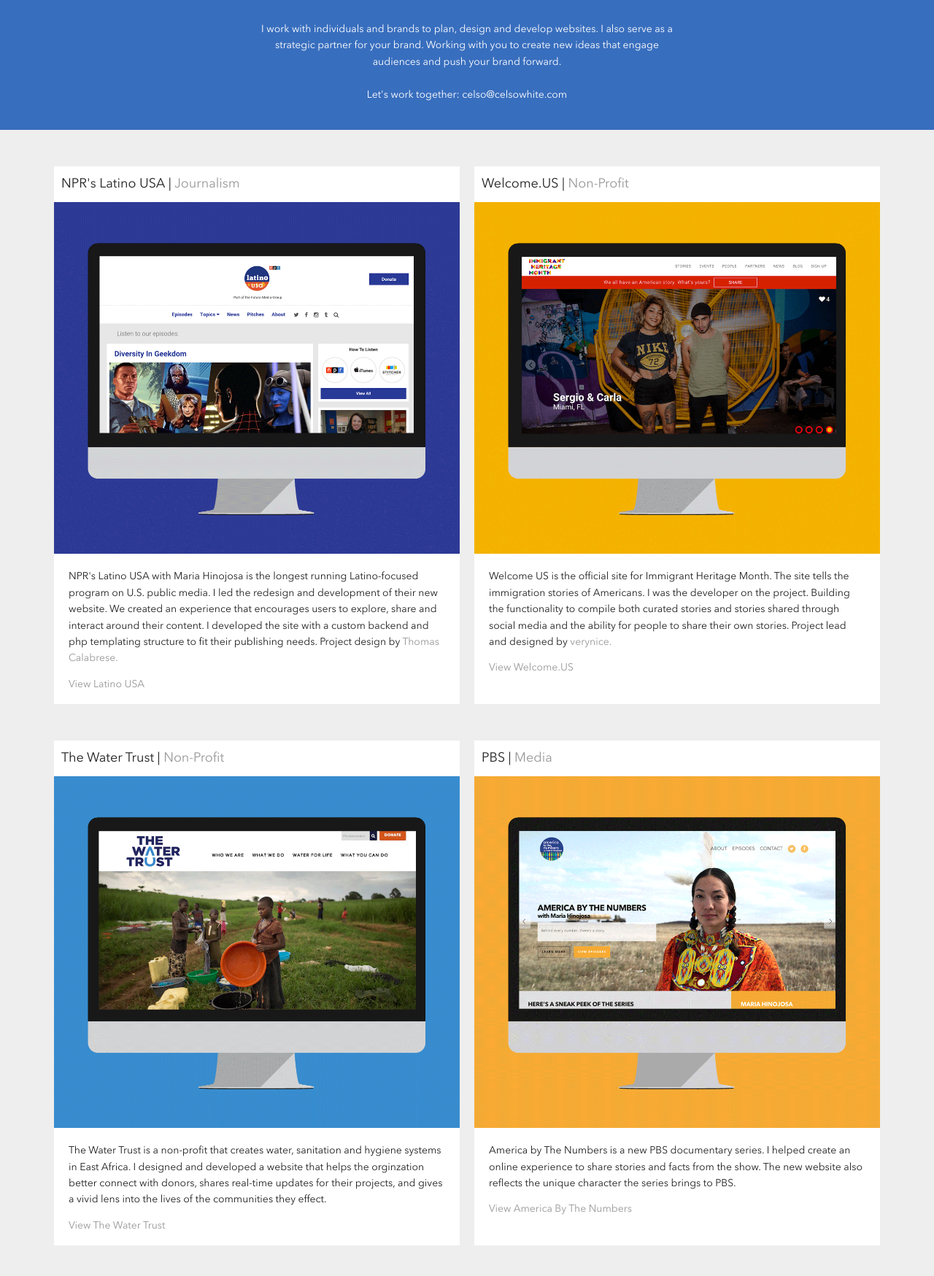
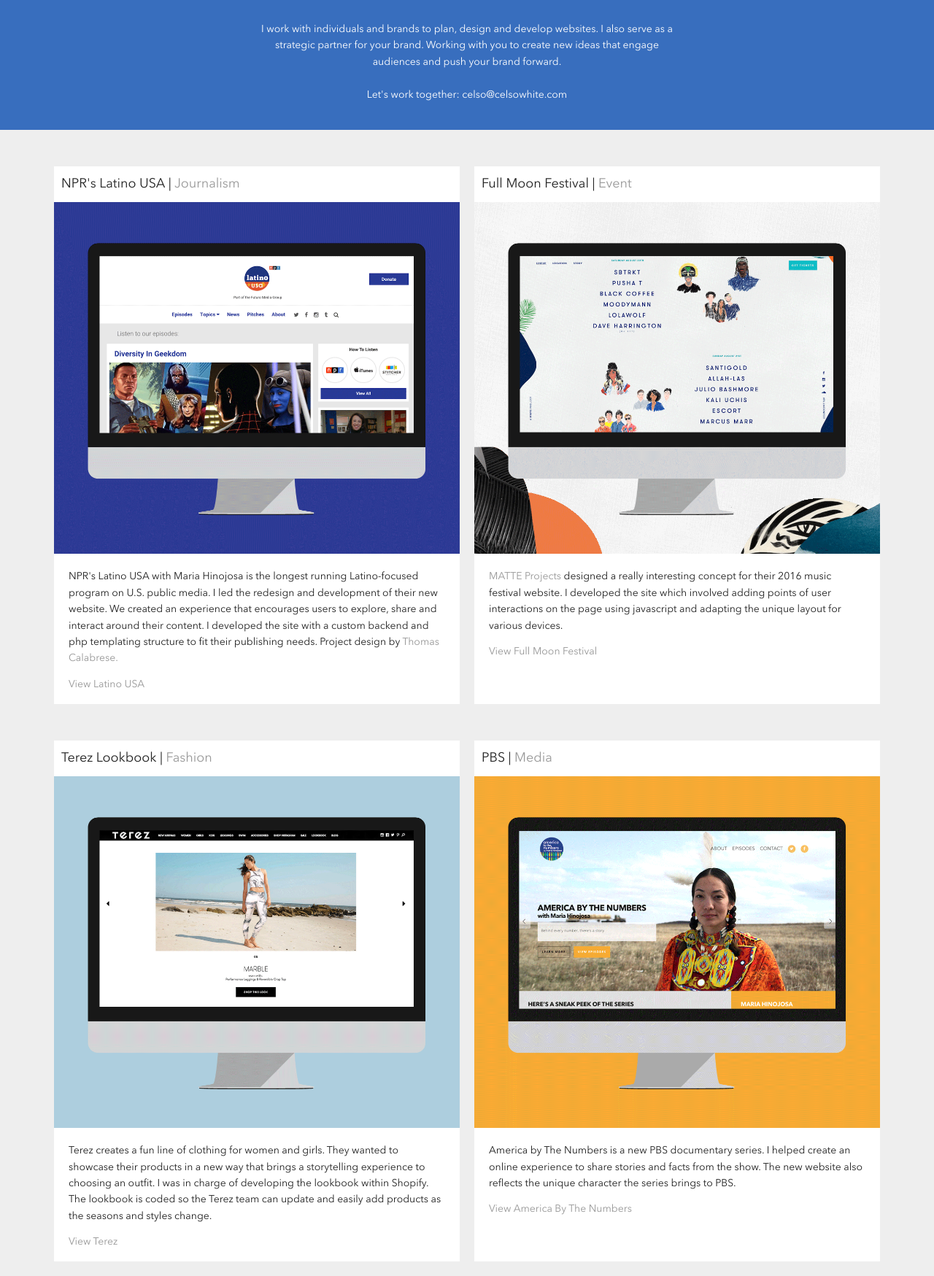
Before and after one commit to celsowhite/celsowhite, a PHP site: page /websites in a window 1280 px wide. Shown: the part 171-1920 px from the top of the page at 73% size. Run offline with PHP 8.4, Linux system fonts and the light colour scheme; some libraries are stand-ins or nearby versions.

Commit message:
Add new websites to portfolio.

```diff
--- a/websites/index.php
+++ b/websites/index.php
@@ -69,6 +69,33 @@
     </li>
 
     <li>
+        <p class="title">Full Moon Festival | <span class="descriptor">Event</span></p>
+        <a href="http://fullmoonfest.com/" target="_blank"><img src="../images/fullmoon2016.png"></a>
+        <div class="portfolio-description">
+          <p><a href="http://www.matteprojects.com/" target="_blank">MATTE Projects</a> designed a really interesting concept for their 2016 music festival website. I developed the site which involved adding points of user interactions on the page using javascript and adapting the unique layout for various devices.</p>
+          <a href="http://fullmoonfest.com" target="_blank">View Full Moon Festival</a>
+        </div>
+    </li>
+
+    <li>
+        <p class="title">Terez Lookbook | <span class="descriptor">Fashion</span></p>
+        <a href="http://terez.com/pages/lookbook" target="_blank"><img src="../images/terez.png"></a>
+        <div class="portfolio-description">
+          <p>Terez creates a fun line of clothing for women and girls. They wanted to showcase their products in a new way that brings a storytelling experience to choosing an outfit. I was in charge of developing the lookbook within Shopify. The lookbook is coded so the Terez team can update and easily add products as the seasons and styles change.</p>
+          <a href="http://terez.com/pages/lookbook" target="_blank">View Terez</a>
+        </div>
+    </li>
+
+    <li>
+       <p class="title">PBS | <span class="descriptor">Media</span></p>
+       <a href="http://americabythenumbers.org/" target="_blank"><img src="../images/abtn.png"></a>
+       <div class="portfolio-description">
+          <p>America by The Numbers is a new PBS documentary series. I helped create an online experience to share stories and facts from the show. The new website also reflects the unique character the series brings to PBS.</p>
+          <a href="http://americabythenumbers.org/" target="_blank">View America By The Numbers</a>
+       </div>
+    </li>
+
+    <li>
         <p class="title">Welcome.US | <span class="descriptor">Non-Profit</span></p>
         <a href="http://welcome.us/" target="_blank"><img src="../images/welcomeus.png"></a>
         <div class="portfolio-description">
@@ -87,15 +114,6 @@
     </li>
 
     <li>
-       <p class="title">PBS | <span class="descriptor">Media</span></p>
-       <a href="http://americabythenumbers.org/" target="_blank"><img src="../images/abtn.png"></a>
-       <div class="portfolio-description">
-          <p>America by The Numbers is a new PBS documentary series. I helped create an online experience to share stories and facts from the show. The new website also reflects the unique character the series brings to PBS.</p>
-          <a href="http://americabythenumbers.org/" target="_blank">View America By The Numbers</a>
-       </div>
-    </li>
-
-    <li>
        <p class="title">HUMAN | <span class="descriptor">Agency</span></p>
        <a href="http://agency.thehumanstory.com/" target="_blank"><img src="../images/HUMAN.png"></a>
        <div class="portfolio-description">
@@ -105,11 +123,11 @@
     </li>
 
     <li>
-       <p class="title">Social Go To | <span class="descriptor">Business</span></p>
-       <a href="http://socialgoto.com/" target="_blank"><img src="../images/socialgoto.png"></a>
+       <p class="title">Aquifi | <span class="descriptor">Technology</span></p>
+       <a href="http://aquifi.com/" target="_blank"><img src="../images/aquifi.png"></a>
        <div class="portfolio-description">
-          <p>Social Go To helps businesses improve their social media strategies and approach. They needed a clear, unique and action driven website to capture key audiences. Project design by <a href="http://www.alexander-szpakowski.com/" target="_blank">Alexander Szpakowski.</a></p>
-          <a href="http://socialgoto.com/" target="_blank">View Social Go To</a>
+          <p>Aquifi is one of the leading creators of 3D vision software. They needed a site overhaul to showcase their product and its use cases to their core audiences. The challenge was to clearly show the products capabilities and express the 'wow' factor while also explaining the in-depth technical details for their more tech savvy audiences. I led the user experience and development of the new website. Project led by <a href="http://agency.thehumanstory.com/" target="_blank">HUMAN</a>.</p>
+          <a href="http://aquifi.com/" target="_blank">View Aquifi</a>
        </div>
     </li>
 
@@ -123,11 +141,11 @@
     </li>
 
     <li>
-       <p class="title">Sylvio | <span class="descriptor">Fashion</span></p>
-       <a href="http://sylvio.nyc/" target="_blank"><img src="../images/sylvio.png"></a>
+       <p class="title">Social Go To | <span class="descriptor">Business</span></p>
+       <a href="http://socialgoto.com/" target="_blank"><img src="../images/socialgoto.png"></a>
        <div class="portfolio-description">
-          <p>Sylvio designs specialty womens wear. I created a site to showcase his collections to the world. The site matches his elegant and edgy approach to design.</p>
-          <a href="http://sylvio.nyc/" target="_blank">View Sylvio</a>
+          <p>Social Go To helps businesses improve their social media strategies and approach. They needed a clear, unique and action driven website to capture key audiences. Project design by <a href="http://www.alexander-szpakowski.com/" target="_blank">Alexander Szpakowski.</a></p>
+          <a href="http://socialgoto.com/" target="_blank">View Social Go To</a>
        </div>
     </li>
 
```
Also changed, not shown: images/aquifi.png (added), images/fullmoon2016.png (added), images/socialgoto.png, images/terez.png (added).
